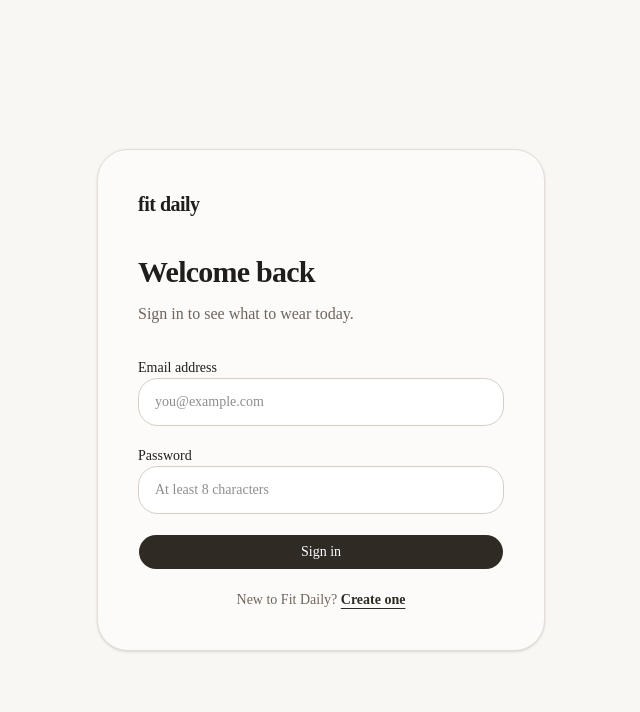
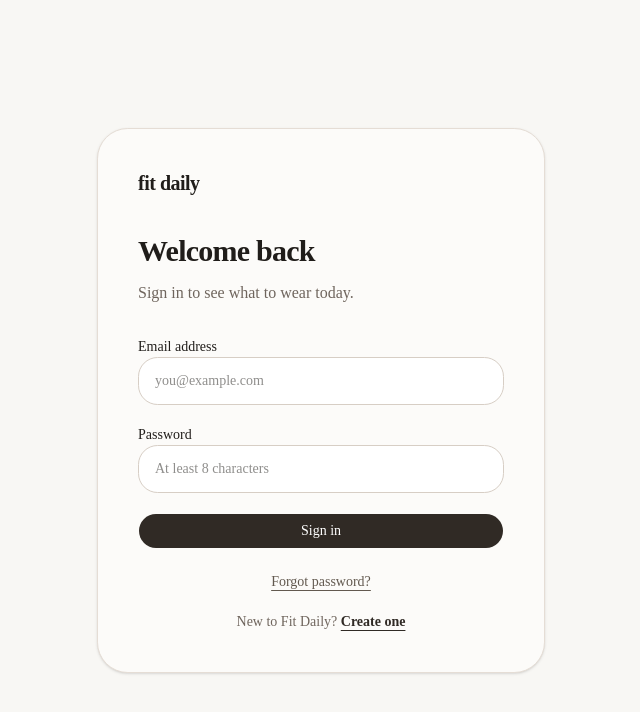
Before and after one commit to willfryett04-ship-it/FitDaily, a Next.js app: page /login in a window 1280 px wide. Shown: the top 712 px of the page, without its empty margins (319-959 px from the left). Built offline with nearby package versions, Linux system fonts and the light colour scheme; no server answers.

Commit message:
Add password recovery flow

```diff
--- /dev/null
+++ b/src/app/reset-password/page.tsx
@@ -0,0 +1,12 @@
+"use client";
+
+import { FormEvent, useState } from "react";
+import Link from "next/link";
+import { Button } from "@/components/ui/button";
+import { createClient } from "@/lib/supabase/client";
+
+export default function ResetPasswordPage() {
+  const [password, setPassword] = useState(""); const [message, setMessage] = useState<string | null>(null); const [saving, setSaving] = useState(false);
+  async function save(event: FormEvent<HTMLFormElement>) { event.preventDefault(); setSaving(true); setMessage(null); const { error } = await createClient().auth.updateUser({ password }); setSaving(false); setMessage(error ? error.message : "Password updated. You can now sign in with your new password."); }
+  return <main className="flex min-h-screen items-center justify-center bg-[#f8f7f4] px-6"><section className="w-full max-w-md rounded-3xl border border-[#e5ddd5] bg-[#fcfbf9] p-8"><Link href="/" className="text-xl font-semibold">fit daily</Link><h1 className="mt-8 text-3xl font-semibold">Choose a new password</h1><form onSubmit={save} className="mt-6 grid gap-4"><input type="password" minLength={8} required value={password} onChange={(event) => setPassword(event.target.value)} placeholder="New password (8+ characters)" className="h-12 rounded-xl border border-[#d7cec5] bg-white px-4" /><Button disabled={saving} className="h-12 rounded-xl bg-[#302a25] text-white">{saving ? "Saving…" : "Update password"}</Button></form>{message && <p role="status" className="mt-4 rounded-xl bg-[#efe9e1] p-3 text-sm text-[#544b43]">{message}</p>}</section></main>;
+}
--- a/src/components/auth/auth-form.tsx
+++ b/src/components/auth/auth-form.tsx
@@ -2,7 +2,7 @@
 
 import Link from "next/link";
 import { useRouter } from "next/navigation";
-import { FormEvent, useState } from "react";
+import { FormEvent, useRef, useState } from "react";
 import { Button } from "@/components/ui/button";
 import { createClient } from "@/lib/supabase/client";
 
@@ -12,6 +12,7 @@
   const router = useRouter();
   const [message, setMessage] = useState<string | null>(null);
   const [isLoading, setIsLoading] = useState(false);
+  const formRef = useRef<HTMLFormElement>(null);
   const isSignUp = mode === "sign-up";
 
   async function handleSubmit(event: FormEvent<HTMLFormElement>) {
@@ -47,8 +48,17 @@
     router.refresh();
   }
 
+  async function resetPassword() {
+    if (!formRef.current) return;
+    const email = String(new FormData(formRef.current).get("email") ?? "").trim();
+    if (!email) { setMessage("Enter your email address first, then choose Forgot password."); return; }
+    setIsLoading(true); setMessage(null);
+    const { error } = await createClient().auth.resetPasswordForEmail(email, { redirectTo: `${window.location.origin}/reset-password` });
+    setIsLoading(false); setMessage(error ? error.message : "Check your email for a secure password-reset link.");
+  }
+
   return (
-    <form onSubmit={handleSubmit} className="w-full space-y-5" noValidate>
+    <form ref={formRef} onSubmit={handleSubmit} className="w-full space-y-5" noValidate>
       <label className="block space-y-2 text-sm font-medium">
         <span>Email address</span>
         <input name="email" type="email" required autoComplete="email" placeholder="you@example.com" className="h-12 w-full rounded-xl border border-[#d7cec5] bg-white px-4 outline-none ring-[#302a25] focus:ring-2" />
@@ -61,6 +71,7 @@
       <Button type="submit" size="lg" disabled={isLoading} className="w-full rounded-xl bg-[#302a25] text-white hover:bg-[#4a4037]">
         {isLoading ? "Please wait…" : isSignUp ? "Create account" : "Sign in"}
       </Button>
+      {!isSignUp && <button type="button" disabled={isLoading} onClick={resetPassword} className="w-full text-center text-sm font-medium text-[#62594f] underline underline-offset-4">Forgot password?</button>}
       <p className="text-center text-sm text-[#6f655d]">
         {isSignUp ? "Already have an account?" : "New to Fit Daily?"}{" "}
         <Link href={isSignUp ? "/login" : "/sign-up"} className="font-semibold text-[#302a25] underline underline-offset-4">
```
